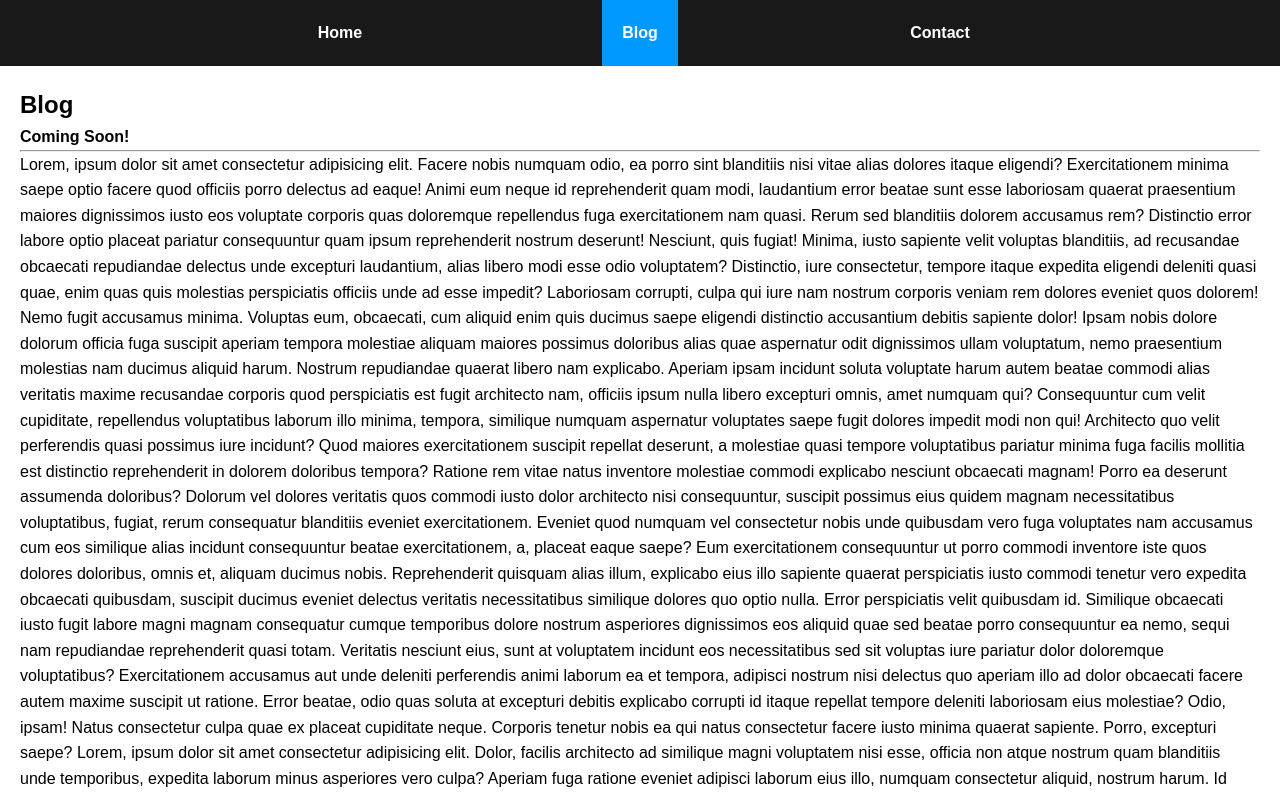
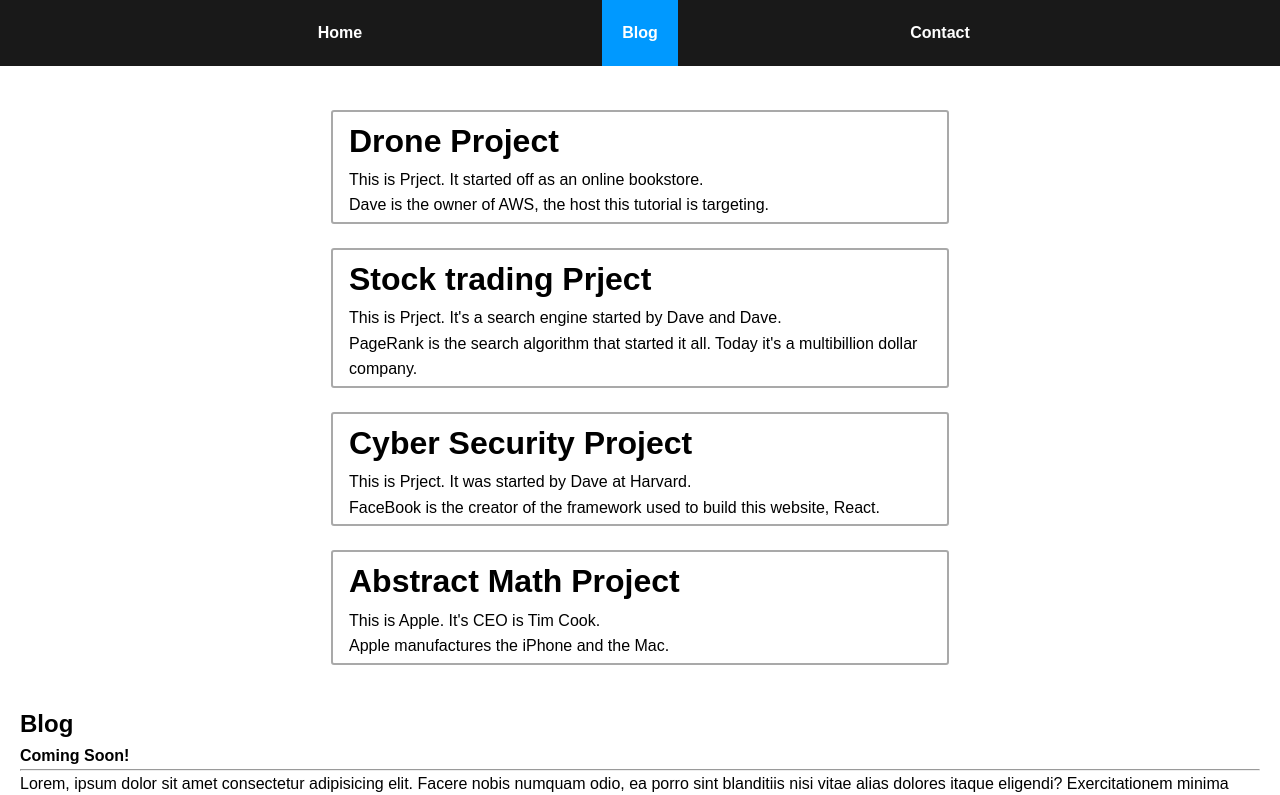
Before and after one commit to DaveBeCoding/old-portfolio, a React (Create React App) app: page /#/blog in a window 1280 px wide. Shown: the top 795 px of the page. Built offline with nearby package versions, Linux system fonts and the light colour scheme.

Commit message:
testing out Blog component features

```diff
--- a/package.json
+++ b/package.json
@@ -16,6 +16,7 @@
     "react-reveal": "^1.2.2",
     "react-router-dom": "^5.2.0",
     "react-scripts": "^5.0.0",
+    "styled-components": "^5.3.3",
     "web-vitals": "^1.1.0"
   },
   "scripts": {
--- a/src/components/Crypto/CryptoPrice.js
+++ b/src/components/Crypto/CryptoPrice.js
@@ -33,10 +33,16 @@
         }, []))
     clearInterval(intervalid);
 
+    function changeBackground(e) {
+        e.target.style.background = 'red';
+      }
+
     return (
         <div className="btc">
             <img className="btc-logo" src={logo} alt="Bitcoin" />
-            <span className="btc-price">
+            {/* <span className="btc-price" nMouseOver={changeBackground}> */}
+            <span className="btc-price" >
+
                 {loading ? "LOADING" : btcName + " $" + btc.toLocaleString()}
             </span>
             <img className="btc-logo" src={ethereum} alt="Bitcoin" />
--- a/src/components/Pages/Blog.js
+++ b/src/components/Pages/Blog.js
@@ -1,10 +1,28 @@
 import React, { Component } from "react";
+import { Route, NavLink, HashRouter } from "react-router-dom";
 import Bounce from "react-reveal/Bounce";
+import TestB from "./bcomponents/TestB";
 
 class Blog extends Component {
   render() {
     return (
+      <HashRouter>
       <div>
+      <TestB/>
+      {/* <ul className="header">
+              <li>
+                <NavLink exact to="/">
+                  Blog 1
+                </NavLink>
+              </li>
+              <li>
+                <NavLink to="/blog">Blog 2</NavLink>
+              </li>
+              <li>
+                <NavLink to="/contact">Blog 3</NavLink>
+              </li>
+              <TestB/>
+            </ul> */}
         <Bounce right>
           <section id="blog">
             <h2>Blog</h2>
@@ -199,6 +217,7 @@
           </section>
         </Bounce>
       </div>
+      </HashRouter>
     );
   }
 }
--- /dev/null
+++ b/src/components/Pages/bcomponents/TestB.js
@@ -0,0 +1,79 @@
+import React from 'react';
+import styled from 'styled-components';
+
+const Wrap=styled.div`
+    max-width: 1200px;
+    margin: 0 auto;
+    padding: 1em;
+`
+
+const Primary=styled.div`
+    max-width: 650px;
+    margin: 0 auto;
+    font-family: 'Sen', sans-serif;
+`
+
+const Block = styled.div`
+  cursor: pointer;
+  background: transparent;
+  font-size: 16px;
+  border-radius: 3px;
+  border: 2px solid darkgray;
+  margin: 0 1em;
+  padding: 0.25em 1em;
+  margin-bottom: 3vh;
+  margin-top: 1vh;
+  transition: 0.5s all ease-out;
+  &:hover {
+    background-color: darkgray;
+    color: white;
+  }
+`;
+
+const Google = () => (
+    <Block>
+      <h1>Stock trading Prject</h1>
+      <p>This is Prject. It's a search engine started by Dave and Dave.</p>
+      <p>PageRank is the search algorithm that started it all. Today it's a multibillion dollar company.</p>
+    </Block>
+)
+
+const Amazon = () => (
+    <Block>
+    <h1>Drone Project</h1>
+      <p>This is Prject. It started off as an online bookstore.</p>
+      <p>Dave is the owner of AWS, the host this tutorial is targeting.</p>
+    </Block>
+)
+
+const FaceBook = () => (
+    <Block>
+    <h1>Cyber Security Project</h1>
+      <p>This is Prject. It was started by Dave at Harvard.</p>
+      <p>FaceBook is the creator of the framework used to build this website, React.</p>
+    </Block>
+)
+
+const Apple = () => (
+    <Block>
+    <h1>Abstract Math Project</h1>
+      <p>This is Apple. It's CEO is Tim Cook.</p>
+      <p>Apple manufactures the iPhone and the Mac.</p>
+    </Block>
+)
+
+
+function TestB() {
+  return (
+      <Wrap>
+      <Primary>
+        <Amazon/>
+        <Google/>
+        <FaceBook/>
+        <Apple/>
+      </Primary>
+      </Wrap>
+  );
+}
+
+export default TestB;
```
Also changed, not shown: 1 other file (tests, documents, lock files or other folders).
